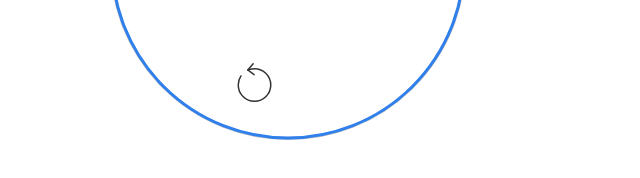
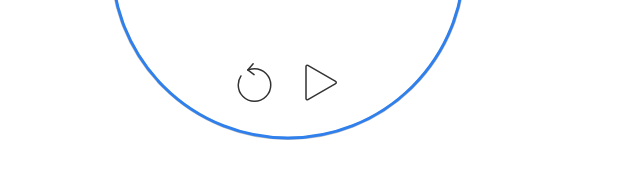
Before and after one commit to DGL25/MyFocus-Pomodoro, a website: page index.html in a window 1280 px wide. Shown: the part 488-666 px from the top of the page, 352-992 px from the left. Drawn offline with Linux system fonts and the light colour scheme.

Commit message:
Fim MyFocus
Apenas acertando o erro do background do botão play ao iniciar a pagina

```diff
--- a/css/main.scss
+++ b/css/main.scss
@@ -420,7 +420,7 @@
                         cursor: pointer;
 
                         &:nth-child(2){
-                            background: url('../media/svg/play.svg') no-repeat center center;
+                            background: url('../media/svg/btn-play.svg') no-repeat center center;
                         }
                     }
                 }
```
Also changed, not shown: package.json (added, +25 -0 lines), css/main.css, 2 other files.
